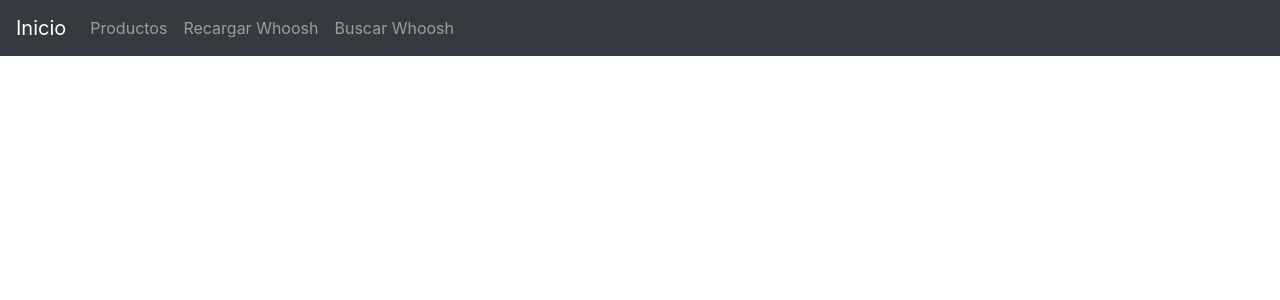
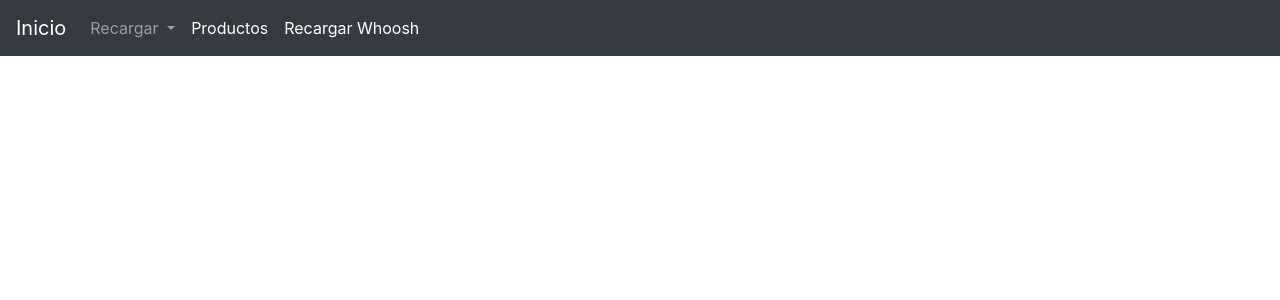
Before and after one commit to aridos-scraping/CholloScraping, a Django app: page / in a window 1280 px wide. Shown: the top 300 px of the page. Run offline with Django 3.2, Linux system fonts and the light colour scheme; some libraries are stand-ins or nearby versions.

Commit message:
Menú desplegable para recargar productos por categorias

```diff
--- a/cholloscraping/products/choices.py
+++ b/cholloscraping/products/choices.py
@@ -5,6 +5,8 @@ GRAPHICCARDS='gc'
 RAM='ra'
 LAPTOPS='la'
 GAMINGLAPTOPS='gl'
+SMARTPHONES='sm'
+TVS='tv'
 
 CAT_CHOICES = (
     (MOTHERBOARDS, 'Placas base'),
@@ -14,6 +16,8 @@ CAT_CHOICES = (
     (RAM, 'RAM'),
     (LAPTOPS, 'Portátiles'),
     (GAMINGLAPTOPS, 'Portátiles Gaming'),
+    (SMARTPHONES, 'Smartphones'),
+    (TVS, 'Televisores')
 )
 
 #Import:
--- a/cholloscraping/products/templates/menu.html
+++ b/cholloscraping/products/templates/menu.html
@@ -29,12 +29,32 @@
       <button class="navbar-toggler" type="button" data-toggle="collapse" data-target="#navbarNavAltMarkup" aria-controls="navbarNavAltMarkup" aria-expanded="false" aria-label="Toggle navigation">
         <span class="navbar-toggler-icon"></span>
       </button>
-      <div class="collapse navbar-collapse" id="navbarNavAltMarkup">
-        <div class="navbar-nav">
+      <div class="collapse navbar-collapse" id="navbarNavDropdown">
+        <ul class="navbar-nav">
+          <li class="nav-item dropdown">
+            <a class="nav-link dropdown-toggle" href="#" id="navbarDropdownMenuLink" data-toggle="dropdown" aria-haspopup="true" aria-expanded="false">
+              Recargar
+            </a>
+            <div class="dropdown-menu" aria-labelledby="navbarDropdownMenuLink">
+              <a class="dropdown-item" href="{% url 'reloadAll' %}">Todos los productos</a>
+              <a class="dropdown-item" href="{% url 'reloadMb' %}">Placas base</a>
+              <a class="dropdown-item" href="{% url 'reloadCp' %}">CPUs</a>
+              <a class="dropdown-item" href="{% url 'reloadHd' %}">Discos Duros</a>
+              <a class="dropdown-item" href="{% url 'reloadGc' %}">Tarjetas gráficas</a>
+              <a class="dropdown-item" href="{% url 'reloadRa' %}">RAM</a>
+              <a class="dropdown-item" href="{% url 'reloadLa' %}">Portátiles</a>
+              <a class="dropdown-item" href="{% url 'reloadGl' %}">Portátiles gaming</a>
+              <a class="dropdown-item" href="{% url 'reloadSm' %}">Smartphones</a>
+              <a class="dropdown-item" href="{% url 'reloadTv' %}">Televisores</a>
+            </div>
+          </li>
+          <li class="nav-item active">
             <a class="nav-item nav-link" href="{% url 'index' %}">Productos <span class="sr-only">(current)</span></a>
+          </li>
+          <li class="nav-item active">
             <a class="nav-item nav-link" href="{% url 'indexWhoosh' %}">Recargar Whoosh</a>
-            <a class="nav-item nav-link" href="{% url 'searchWhoosh' %}">Buscar Whoosh</a>
-        </div>
+          </li>
+        </ul>
       </div>
     </nav>
 
--- a/cholloscraping/products/urls.py
+++ b/cholloscraping/products/urls.py
@@ -7,5 +7,15 @@ urlpatterns = [
     path('',views.index, name='index'),
     path('details/<slug:sku>/',views.details, name='details'),
     path('refreshWhoosh/',views.indexWhoosh, name='indexWhoosh'),
-    path('searchWhoosh/',views.searchWhoosh, name='searchWhoosh')
+    path('searchWhoosh/',views.searchWhoosh, name='searchWhoosh'),
+    path('reloadAll/',views.scrapAllProducts, name='reloadAll'),
+    path('reloadMb/',views.scrapMotherboards, name='reloadMb'),
+    path('reloadCp/',views.scrapCPUs, name='reloadCp'),
+    path('reloadHd/',views.scrapHardDrives, name='reloadHd'),
+    path('reloadGc/',views.scrapGraphicCards, name='reloadGc'),
+    path('reloadRa/',views.scrapRAM, name='reloadRa'),
+    path('reloadLa/',views.scrapLaptops, name='reloadLa'),
+    path('reloadGl/',views.scrapGamingLaptops, name='reloadGl'),
+    path('reloadSm/',views.scrapSmartphones, name='reloadSm'),
+    path('reloadTv/',views.scrapTVs, name='reloadTv')
 ]
--- a/cholloscraping/products/views.py
+++ b/cholloscraping/products/views.py
@@ -75,7 +75,7 @@ def scrapeProductsByCategory(category):
             print("There is no more products for this category, pages registered in total: {}".format(npages))
             print("-----------------------")
 
-def scrapAllProducts():
+def scrapAllProducts(request):
     start_time = time.perf_counter()
     start_cpu = time.process_time()
 
@@ -89,6 +89,82 @@ def scrapAllProducts():
     print("Elapsed time: {0:.3f} (s)".format(end_time-start_time))
     #Time spent only CPU
     print("CPU process time: {0:.3f} (s)".format(end_cpu-start_cpu))
+
+    return HttpResponse('Se han actualizado todos los productos en {} segundos'.format(end_time-start_time))
+
+def scrapMotherboards(request):
+    scrapeProductsByCategory("Motherboards")
+    products = Product.objects.filter(category='Placas Base')
+    context = {
+        'products': products
+    }
+    return render(request,'index.html',context)
+
+def scrapCPUs(request):
+    scrapeProductsByCategory("CPUs")
+    products = Product.objects.filter(category='Procesadores')
+    print(products)
+    context = {
+        'products': products
+    }
+    return render(request,'index.html',context)
+
+def scrapHardDrives(request):
+    scrapeProductsByCategory("HardDrives")
+    products = Product.objects.filter(category='Discos Duros')
+    context = {
+        'products': products
+    }
+    return render(request,'index.html',context)
+
+def scrapGraphicCards(request):
+    scrapeProductsByCategory("GraphicCards")
+    products = Product.objects.filter(category='Tarjetas Gráficas')
+    context = {
+        'products': products
+    }
+    return render(request,'index.html',context)
+
+def scrapRAM(request):
+    scrapeProductsByCategory("RAM")
+    products = Product.objects.filter(category='Memorias RAM')
+    context = {
+        'products': products
+    }
+    return render(request,'index.html',context)
+
+def scrapLaptops(request):
+    scrapeProductsByCategory("Laptops")
+    products = Product.objects.filter(category='Portátiles')
+    context = {
+        'products': products
+    }
+    return render(request,'index.html',context)
+
+def scrapGamingLaptops(request):
+    scrapeProductsByCategory("GamingLaptops")
+    products = Product.objects.filter(category='Portátiles Gaming')
+    context = {
+        'products': products
+    }
+    return render(request,'index.html',context)
+
+def scrapSmartphones(request):
+    scrapeProductsByCategory("Smartphones")
+    products = Product.objects.filter(category='Smartphone/Móviles')
+    context = {
+        'products': products
+    }
+    return render(request,'index.html',context)
+
+def scrapTVs(request):
+    scrapeProductsByCategory("TVs")
+    products = Product.objects.filter(category='Televisores')
+    context = {
+        'products': products
+    }
+    return render(request,'index.html',context)
+
 
 def index(request):
 	products = Product.objects.all()
```
Also changed, not shown: cholloscraping/db.sqlite3, cholloscraping/products/migrations/0004_auto_20190118_2038.py (added).
